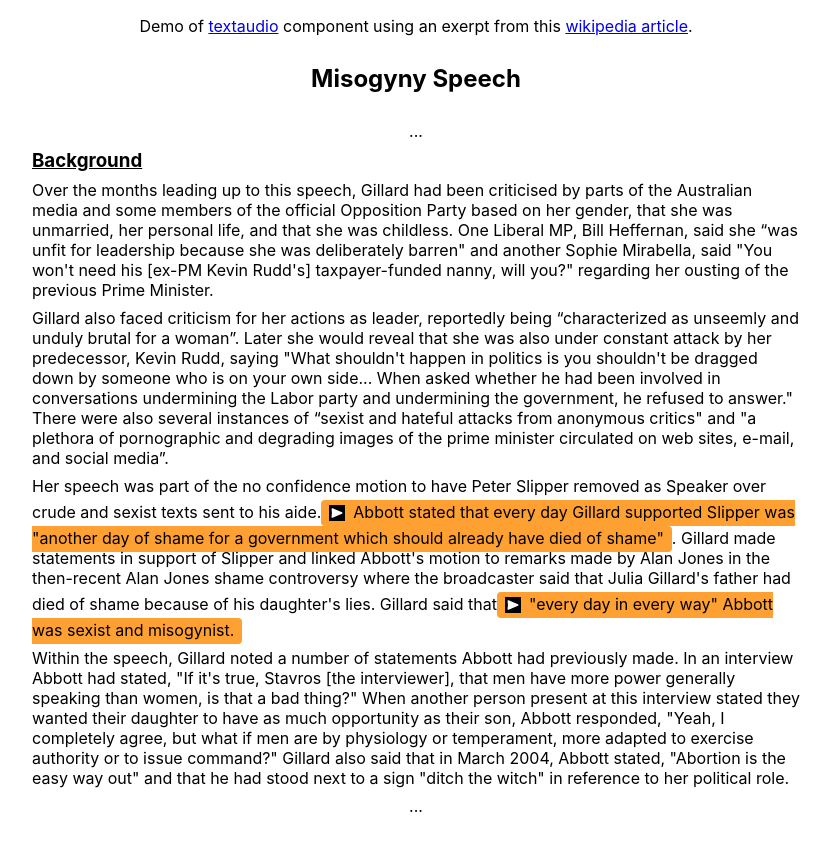
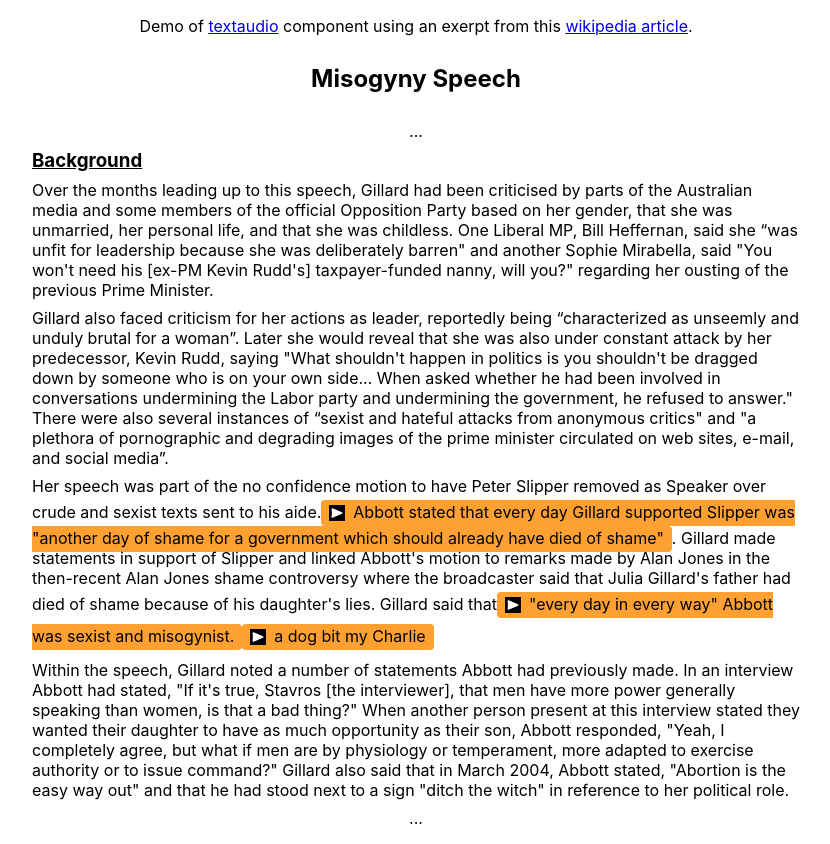
Before and after one commit to Moop204/textaudio, a React (Vite) app: page / in a window 1280 px wide. Shown: the whole page, without its empty margins (224-1054 px from the left). Built offline with nearby package versions, Linux system fonts and the light colour scheme; no server answers.

Commit message:
[feat] Passing text as children now possible

```diff
--- a/src/Demo.tsx
+++ b/src/Demo.tsx
@@ -75,6 +75,13 @@ export const Demo = () => {
               iconColour="#bbbb21"
               iconBgColour="#fb2221"
             />
+            <TextAudio
+              audioPath="./gillard-speech.mp3"
+              iconColour="#bbbb21"
+              iconBgColour="#fb2221"
+            >
+              a dog bit my Charlie
+            </TextAudio>
           </div>
           <div>
             Within the speech, Gillard noted a number of statements Abbott had
--- a/src/component/TextAudio.tsx
+++ b/src/component/TextAudio.tsx
@@ -4,7 +4,7 @@ import { Howl } from "howler";
 import { PlayButtonIcon } from "./icons/PlayButtonIcon";
 
 interface TextAudioParam {
-  text: string;
+  text?: string;
   audioPath: string;
   textColour?: string;
   bgColour?: string;
@@ -14,7 +14,7 @@ interface TextAudioParam {
 }
 
 export const TextAudio: FunctionComponent<TextAudioParam> = ({
-  text = "default",
+  text = "",
   textColour = "#000000",
   bgColour = "#ffa033",
   iconColour,
@@ -78,6 +78,7 @@ export const TextAudio: FunctionComponent<TextAudioParam> = ({
         }}
       >
         {text}
+        {children}
       </span>
     </span>
   );
```
